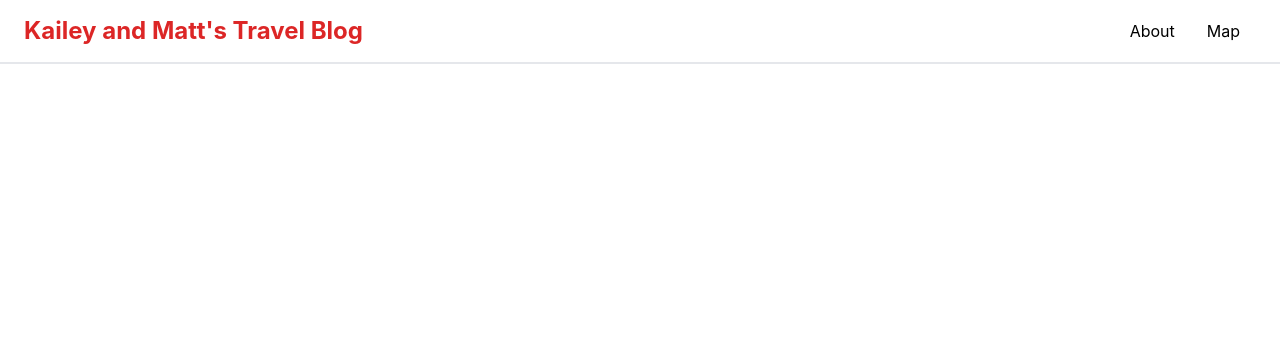
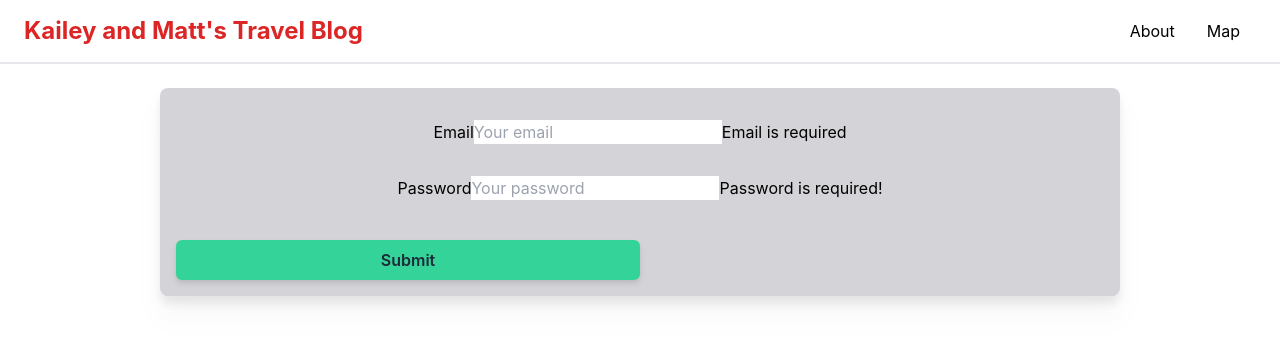
Before and after one commit to Hephaestus01/travel-blog, a React (Create React App) app: page /login in a window 1280 px wide. Shown: the top 344 px of the page. Built offline with nearby package versions, Linux system fonts and the light colour scheme; no server answers.

Commit message:
work on login, dashboard, firebase connection

```diff
--- a/src/pages/Dashboard.js
+++ b/src/pages/Dashboard.js
@@ -1,4 +1,65 @@
 import React, { useRef, useState, useEffect } from "react";
 import { Link } from "react-router-dom";
+import { db, auth } from "../services/firebaseConnection";
+import {
+  doc,
+  addDoc,
+  setDoc,
+  getDoc,
+  getDocs,
+  updateDoc,
+  collection,
+} from "firebase/firestore";
 
-export default function Dashboard() { }
+export default function Home() {
+  useEffect(() => {
+    // "document.documentElement.scrollTo" is the magic for React Router Dom v6
+    document.documentElement.scrollTo({
+      top: 0,
+      left: 0,
+      behavior: "instant", // Optional if you want to skip the scrolling animation
+    });
+  }, []);
+
+  const [allPosts, setAllPosts] = useState([]);
+
+  useEffect(() => {
+    const userAuth = auth.onAuthStateChanged(async (authUser) => {
+      if (authUser) {
+        console.log(authUser);
+        let querySnapshot = await getDocs(collection(db, "posts"));
+        querySnapshot.forEach((doc) => {
+          console.log(doc.data());
+          setAllPosts([...allPosts, doc.data()]);
+        });
+      } else if (!authUser) {
+        console.log("not signed in");
+      }
+      return userAuth;
+    });
+  }, []);
+
+  return (
+    <div className="bg-gray-100">
+      <main className="max-w-4xl mx-auto py-8 px-6">
+        <h1 className="text-4xl font-bold text-gray-900 mb-2">
+          Account Dashboard
+        </h1>
+        <div className="flex flex-row justify-start w-3/4">
+          <div className="text-lg text-gray-800 my-2">Account Email:</div>
+          <div className="text-lg text-gray-800 my-2 pl-4">
+            {/* {userInfo.email} */}
+          </div>
+        </div>
+
+        <div className="flex justify-center space-x-4">
+          <Link to="/locations">
+            <button className="bg-emerald-400 text-gray-800 hover:bg-emerald-600 font-semibold py-2 px-4 rounded-md drop-shadow-md">
+              Create New Blog Post
+            </button>
+          </Link>
+        </div>
+      </main>
+    </div>
+  );
+}
--- a/src/pages/Login.js
+++ b/src/pages/Login.js
@@ -1,4 +1,109 @@
-import React, { useRef, useState, useEffect } from "react";
+import React, { useState, useEffect } from "react";
+import { Form, Button } from "react-bootstrap";
+import Alert from "react-bootstrap/Alert";
+import { auth } from "../services/firebaseConnection";
+import { connectAuthEmulator, signInWithEmailAndPassword } from "firebase/auth";
 import { Link } from "react-router-dom";
 
-export default function Login() {}
+export default function Login() {
+  const alertDiv = document.getElementById("alert");
+
+  const [validated, setValidated] = useState(false);
+  const [show, setShow] = useState(false);
+  const [userFormData, setUserFormData] = useState({
+    email: "",
+    password: "",
+  });
+
+  const handleSignupBtn = (event) => {
+    window.location.assign("/signup");
+  };
+
+  const handleInputChange = (event) => {
+    const { name, value } = event.target;
+    setUserFormData({ ...userFormData, [name]: value });
+    console.log(userFormData);
+  };
+
+  const handleFormSubmit = async (event) => {
+    console.log("submit clicked");
+    event.preventDefault();
+    const form = event.currentTarget;
+    if (form.checkValidity() === false) {
+      event.preventDefault();
+      event.stopPropagation();
+      setValidated(true);
+    } else {
+      // AUTHENTICATE USER SIGN-UP IN FIREBASE
+      try {
+        const userCredential = await signInWithEmailAndPassword(
+          auth,
+          userFormData.email,
+          userFormData.password
+        );
+        console.log(userCredential);
+        if (!userCredential) {
+          window.location.assign("/");
+        } else if (userCredential) {
+          window.location.assign("/dashboard");
+        }
+      } catch (error) {
+        if (error.code === "auth/user-not-found") {
+          setShow(true);
+        }
+      }
+    }
+  };
+
+  return (
+    <>
+      <Form
+        className="container mx-auto mt-6 p-4 w-3/4 bg-zinc-300 rounded-lg drop-shadow-xl"
+        noValidate
+        validated={validated}
+        onSubmit={handleFormSubmit}
+      >
+        <Alert onClose={() => setShow(false)} show={show} dismissible>
+          Something went wrong with your credentials!
+        </Alert>
+        <Form.Group className="flex flex-row justify-center py-4">
+          <Form.Label htmlFor="email">Email</Form.Label>
+          <Form.Control
+            type="text"
+            placeholder="Your email"
+            name="email"
+            onChange={handleInputChange}
+            value={userFormData.email}
+            required
+          />
+          <Form.Control.Feedback type="invalid">
+            Email is required
+          </Form.Control.Feedback>
+        </Form.Group>
+
+        <Form.Group className="flex flex-row justify-center py-4">
+          <Form.Label htmlFor="password">Password</Form.Label>
+          <Form.Control
+            type="password"
+            placeholder="Your password"
+            name="password"
+            onChange={handleInputChange}
+            value={userFormData.password}
+            required
+          />
+          <Form.Control.Feedback type="invalid">
+            Password is required!
+          </Form.Control.Feedback>
+        </Form.Group>
+        <br></br>
+        <button
+          className="container mx-auto w-1/2 py-2 px-4 bg-emerald-400 text-gray-800 hover:bg-emerald-800 font-semibold rounded-md drop-shadow-md"
+          type="submit"
+        >
+          Submit
+        </button>
+      </Form>
+      <br></br>
+    </>
+  );
+}
```
